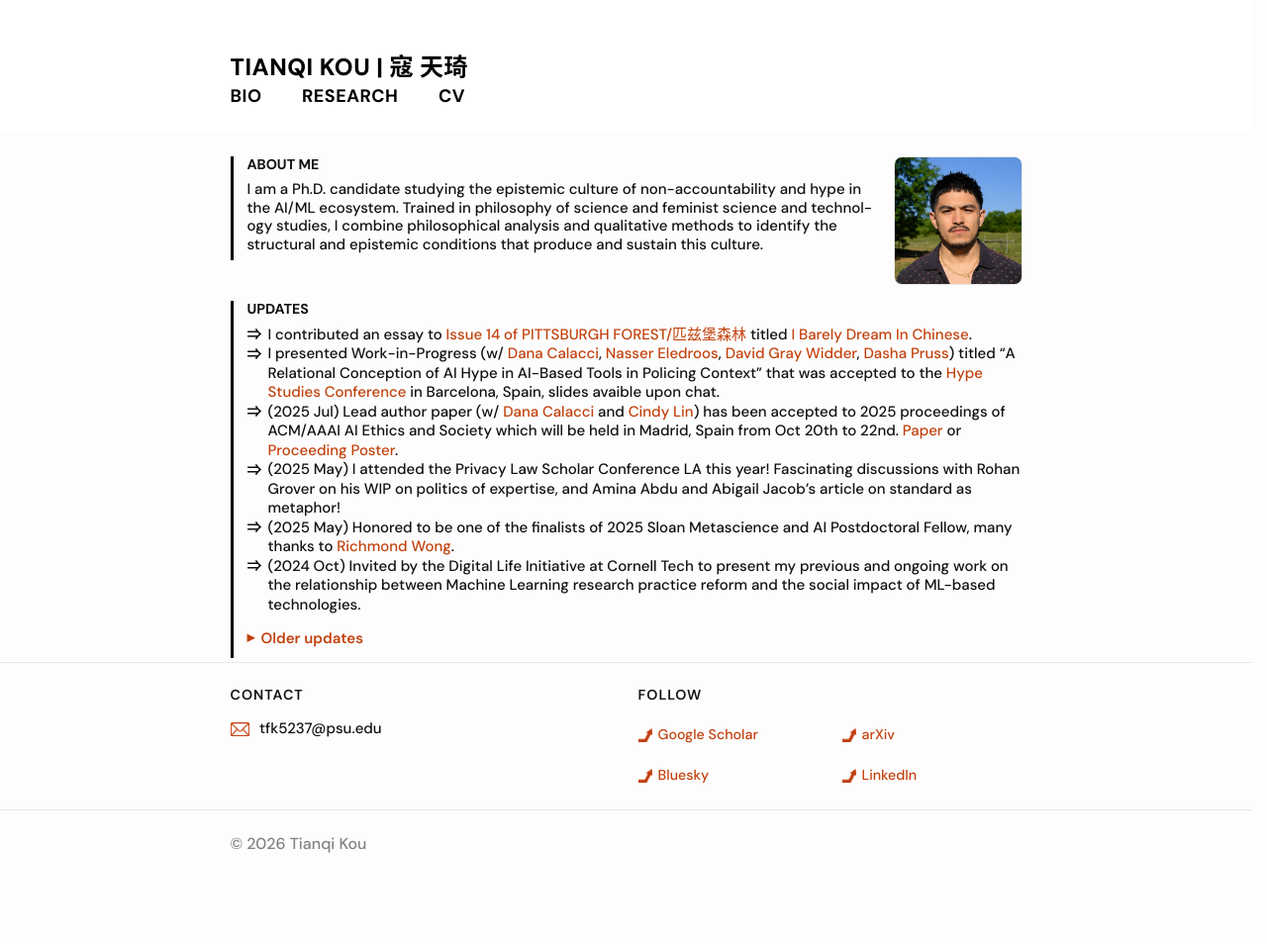
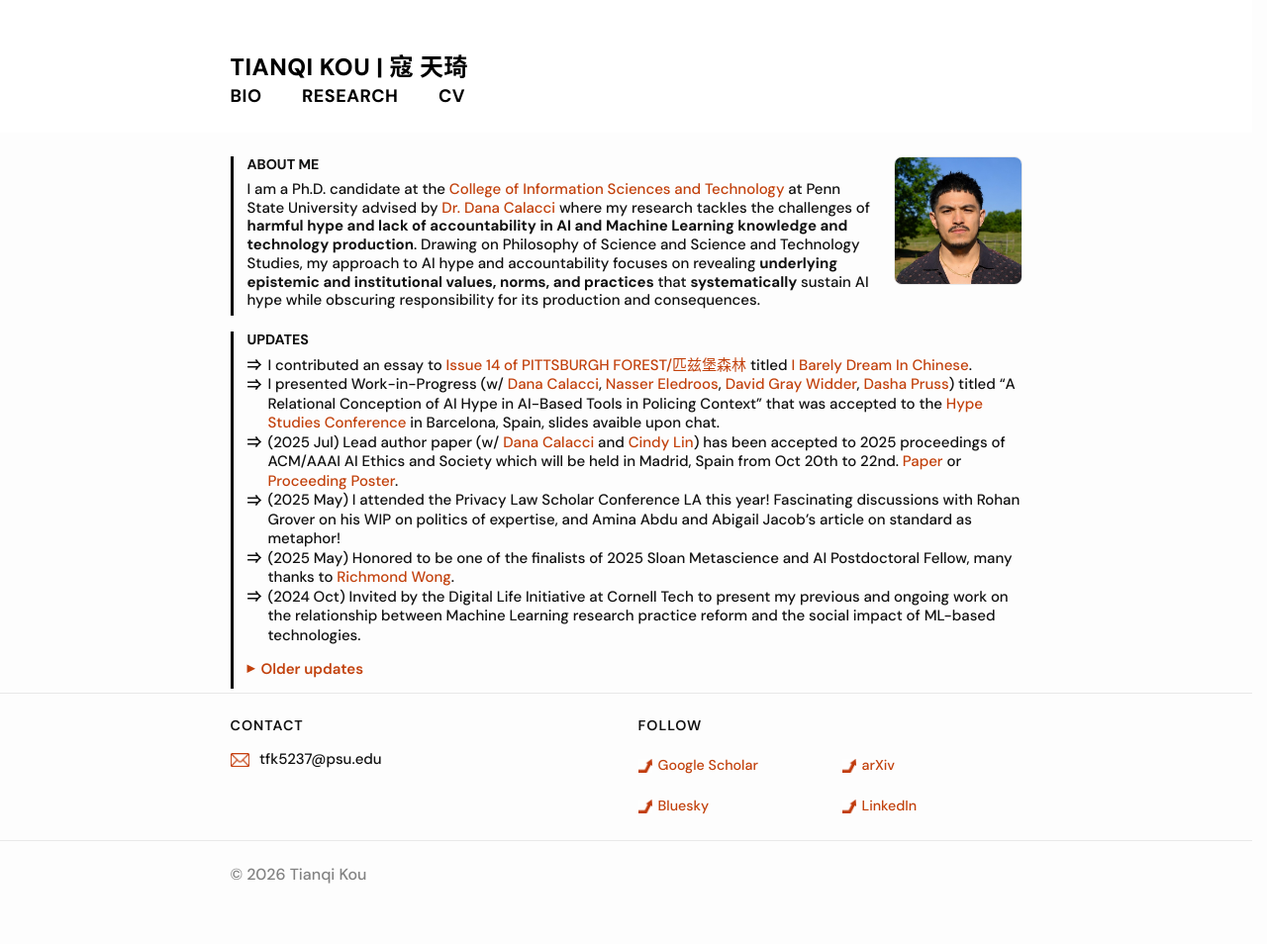
Before and after one commit to koutianqi/koutianqi.github.io, a Jekyll site: the page built from index.markdown, in a window 1280 px wide. Shown: the whole page at 99% size. Built offline with Jekyll 4.4.1, drawn with Linux system fonts in a browser that asks for light colours; before the commit the page ends 923 px from its top, so only the background shows below that.

Commit message:
Update index.markdown

```diff
--- a/index.markdown
+++ b/index.markdown
@@ -9,7 +9,7 @@
   <h2 class="desktop-only"><strong>ABOUT ME</strong></h2>
   <h2 class="mobile-only"><strong>ABOUT ME</strong></h2>
 
-I am a Ph.D. candidate studying the epistemic culture of non-accountability and hype in the AI/ML ecosystem. Trained in philosophy of science and feminist science and technology studies, I combine philosophical analysis and qualitative methods to identify the structural and epistemic conditions that produce and sustain this culture.
+I am a Ph.D. candidate at the [College of Information Sciences and Technology](https://ist.psu.edu/about) at Penn State University advised by [Dr. Dana Calacci](https://www.dcalacci.net) where my research tackles the challenges of **harmful hype and lack of accountability in AI and Machine Learning knowledge and technology production**. Drawing on Philosophy of Science and Science and Technology Studies, my approach to AI hype and accountability focuses on revealing **underlying epistemic and institutional values, norms, and practices** that **systematically** sustain AI hype while obscuring responsibility for its production and consequences.
 
   </div>
   <img class="headshot" src="{{ "/assets/img/headshot_crop.jpg" | relative_url }}" alt="Headshot" />
```
